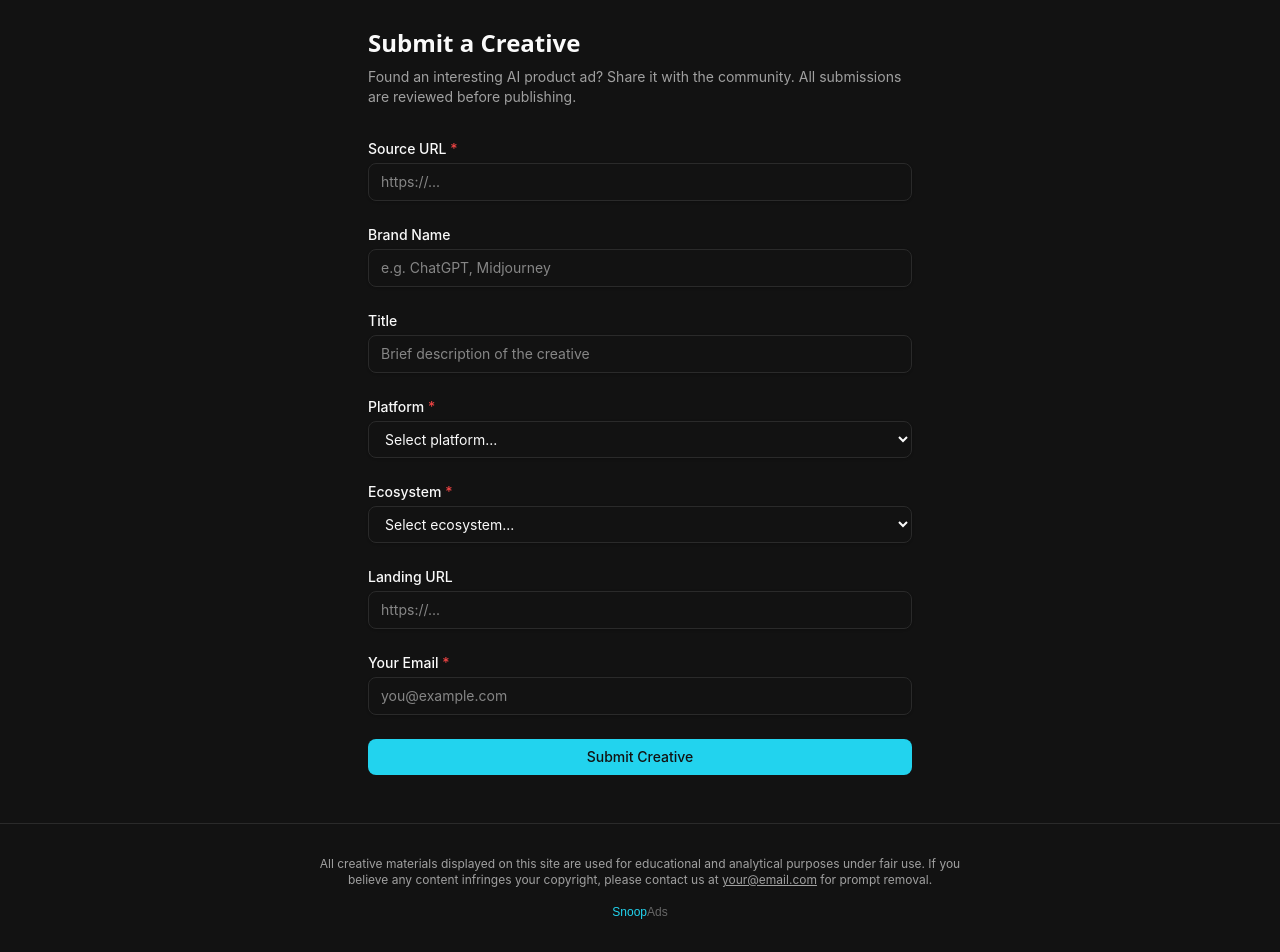
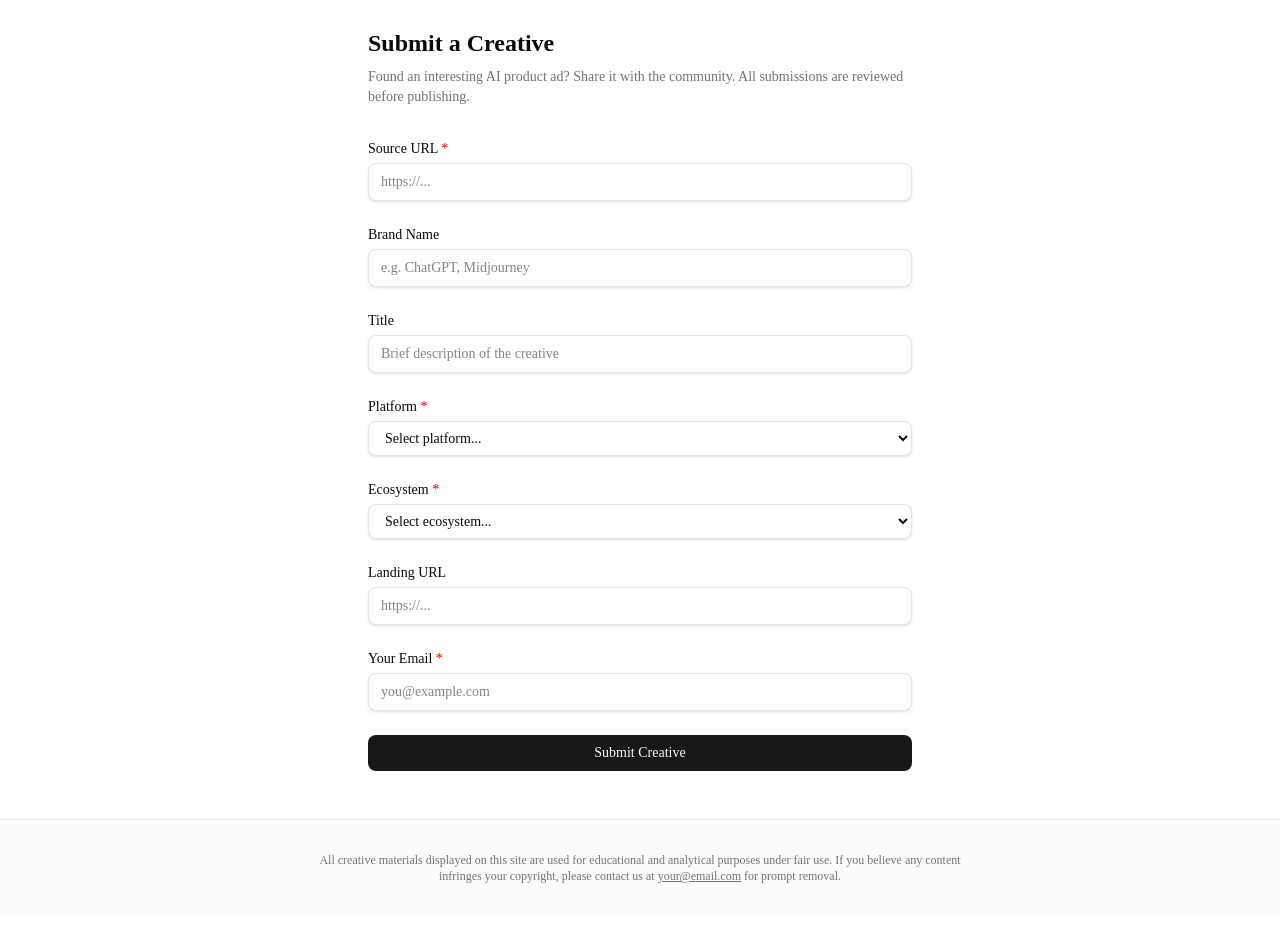
Before and after one commit to imdoinggreat/snoopads, a Next.js app: page /submit in a window 1280 px wide. Shown: the part 78-1030 px from the top of the page. After the commit the page ends 994 px from the top, so only its background shows below. Built offline with nearby package versions, Linux system fonts and the light colour scheme.

Commit message:
Revert "feat: dark minimal redesign with SnoopAds branding and mascot"
This reverts commit 02e396f8a99d328ae5260812ff0ab9405eede87d.

```diff
--- a/src/app/(frontend)/layout.tsx
+++ b/src/app/(frontend)/layout.tsx
@@ -4,30 +4,27 @@ import { Footer } from '@/components/footer'
 import './styles.css'
 
 export const metadata = {
-  title: 'SnoopAds — AI Creative Intelligence',
-  description: 'See how AI products win attention — discover, analyze, and learn from the best AI product ads across China and global markets.',
+  title: 'AI Creative DB',
+  description: 'AI Growth Creative Intelligence Database — discover, analyze, and learn from the best AI product ads worldwide.',
 }
 
 export default async function RootLayout({ children }: { children: React.ReactNode }) {
   return (
     <html lang="en">
-      <body className="min-h-screen flex flex-col bg-background text-foreground">
-        <header className="sticky top-0 z-50 border-b border-border/50 bg-background/80 backdrop-blur-md">
-          <div className="container max-w-6xl mx-auto px-4 h-14 flex items-center justify-between">
-            <Link href="/" className="flex items-center gap-2 group">
-              <span className="text-xl font-bold tracking-tight" style={{ fontFamily: 'Fredoka, sans-serif' }}>
-                <span className="text-primary">Snoop</span>
-                <span className="text-foreground">Ads</span>
-              </span>
+      <body className="flex min-h-screen flex-col">
+        <header className="sticky top-0 z-50 border-b bg-background/95 backdrop-blur supports-[backdrop-filter]:bg-background/60">
+          <div className="mx-auto flex h-14 max-w-7xl items-center justify-between px-4">
+            <Link href="/" className="text-lg font-bold tracking-tight">
+              AI Creative DB
             </Link>
-            <nav className="flex gap-6 text-sm">
-              <Link href="/explore" className="text-muted-foreground hover:text-primary transition-colors">
+            <nav className="flex items-center gap-6 text-sm">
+              <Link href="/explore" className="text-muted-foreground hover:text-foreground transition-colors">
                 Explore
               </Link>
-              <Link href="/submit" className="text-muted-foreground hover:text-primary transition-colors">
+              <Link href="/submit" className="text-muted-foreground hover:text-foreground transition-colors">
                 Submit
               </Link>
-              <Link href="/about" className="text-muted-foreground hover:text-primary transition-colors">
+              <Link href="/about" className="text-muted-foreground hover:text-foreground transition-colors">
                 About
               </Link>
             </nav>
--- a/src/app/(frontend)/page.tsx
+++ b/src/app/(frontend)/page.tsx
@@ -7,15 +7,16 @@ import configPromise from '@payload-config'
 import { SearchBar } from '@/components/search-bar'
 import { CreativeCard } from '@/components/creative-card'
 import { extractArrayValues } from '@/lib/queries'
-import { SnoopMascot } from '@/components/snoop-mascot'
+import { Skeleton } from '@/components/ui/skeleton'
+import { Badge } from '@/components/ui/badge'
 
-const QUICK_FILTERS = [
-  { label: 'China', params: '?ecosystem=china' },
-  { label: 'Global', params: '?ecosystem=global' },
-  { label: '\u6296\u97F3', params: '?platform=douyin' },
-  { label: 'Meta', params: '?platform=facebook' },
-  { label: 'Pain Point', params: '?hookType=pain_point' },
-  { label: 'Efficiency', params: '?hookType=efficiency' },
+const quickFilters = [
+  { label: 'TikTok Ads', params: 'platform=tiktok' },
+  { label: 'Douyin Ads', params: 'platform=douyin' },
+  { label: 'Pain Point Hooks', params: 'hookType=pain_point' },
+  { label: 'China Ecosystem', params: 'ecosystem=china' },
+  { label: 'Product Demos', params: 'hookType=product_demo' },
+  { label: 'Social Proof', params: 'hookType=social_proof' },
 ]
 
 export default async function HomePage() {
@@ -36,98 +37,81 @@ export default async function HomePage() {
   const creatives = creativesRes.docs
 
   return (
-    <div className="min-h-screen">
-      {/* Hero - centered, symmetric */}
-      <section className="flex flex-col items-center justify-center text-center py-24 px-4 relative overflow-hidden">
-        {/* Subtle radial glow */}
-        <div className="absolute inset-0 bg-[radial-gradient(ellipse_at_center,_rgba(34,211,238,0.08)_0%,_transparent_70%)]" />
-
-        <div className="relative z-10 flex flex-col items-center gap-6 max-w-2xl">
-          {/* Mascot */}
-          <div className="animate-fade-in-up relative">
-            <SnoopMascot className="w-48 h-auto" />
-          </div>
-
-          {/* Title */}
-          <h1 className="text-4xl md:text-5xl font-bold tracking-tight animate-fade-in-up delay-300" style={{ fontFamily: 'Fredoka, sans-serif' }}>
-            <span className="text-primary">Snoop</span>
-            <span className="text-foreground">Ads</span>
+    <div>
+      {/* Hero */}
+      <section className="border-b bg-muted/30 py-16 md:py-24">
+        <div className="mx-auto max-w-7xl px-4 text-center">
+          <h1 className="text-3xl font-bold tracking-tight md:text-5xl">
+            AI Growth Creative Intelligence
           </h1>
-
-          {/* Subtitle */}
-          <p className="text-muted-foreground text-lg md:text-xl max-w-lg animate-fade-in-up delay-500">
-            See how AI products win attention — across China and global markets.
+          <p className="mx-auto mt-4 max-w-2xl text-muted-foreground">
+            Discover, analyze, and learn from the best AI product ads across China and global
+            markets. Build better creatives with real-world intelligence.
           </p>
-
-          {/* Search */}
-          <div className="w-full max-w-md animate-fade-in-up delay-700">
-            <Suspense>
+          <div className="mx-auto mt-8 max-w-md">
+            <Suspense fallback={<Skeleton className="h-8 w-full" />}>
               <SearchBar />
             </Suspense>
           </div>
-
-          {/* Quick filters */}
-          <div className="flex flex-wrap gap-2 justify-center animate-fade-in-up delay-1000">
-            {QUICK_FILTERS.map((f) => (
-              <Link
-                key={f.label}
-                href={`/explore${f.params}`}
-                className="px-3 py-1 text-xs border border-border rounded-full text-muted-foreground hover:text-primary hover:border-primary transition-colors"
-              >
+          <div className="mx-auto mt-4 flex max-w-xl flex-wrap justify-center gap-2">
+            {quickFilters.map((f) => (
+              <Link key={f.params} href={`/explore?${f.params}`}>
+                <Badge variant="outline" className="cursor-pointer hover:bg-accent">
                   {f.label}
+                </Badge>
               </Link>
             ))}
           </div>
-
-          {/* CTA */}
-          <Link
-            href="/explore"
-            className="mt-4 px-8 py-3 bg-primary text-primary-foreground rounded-full font-semibold text-sm cta-glow animate-fade-in-up delay-1200"
-          >
-            Start Exploring →
-          </Link>
         </div>
       </section>
 
       {/* Featured Collections */}
       {collections.length > 0 && (
-        <section className="container max-w-6xl mx-auto px-4 py-12 space-y-6">
-          <h2 className="text-xl font-semibold" style={{ fontFamily: 'Fredoka, sans-serif' }}>
-            Collections
-          </h2>
-          <div className="grid grid-cols-2 md:grid-cols-3 gap-3">
-            {collections.map((col: any) => (
+        <section className="py-12">
+          <div className="mx-auto max-w-7xl px-4">
+            <h2 className="text-xl font-semibold">Featured Collections</h2>
+            <div className="mt-6 grid gap-4 sm:grid-cols-2 lg:grid-cols-3">
+              {collections.map((col: any) => {
+                const coverUrl =
+                  typeof col.coverImage === 'object' && col.coverImage?.url
+                    ? col.coverImage.url
+                    : null
+                return (
                   <Link
                     key={col.id}
                     href={`/explore?collection=${col.slug}`}
-                className="border border-border rounded-xl p-4 card-hover bg-card"
+                    className="group relative overflow-hidden rounded-xl border bg-card p-6 transition-shadow hover:shadow-md"
                   >
-                <p className="font-medium text-sm">{col.name}</p>
+                    <h3 className="font-medium group-hover:underline">{col.name}</h3>
                     {col.description && (
-                  <p className="text-xs text-muted-foreground mt-1 line-clamp-2">
+                      <p className="mt-1 text-sm text-muted-foreground line-clamp-2">
                         {col.description}
                       </p>
                     )}
                   </Link>
-            ))}
+                )
+              })}
+            </div>
           </div>
         </section>
       )}
 
       {/* Latest Creatives */}
-      <section className="container max-w-6xl mx-auto px-4 py-12 space-y-6">
+      <section className="border-t py-12">
+        <div className="mx-auto max-w-7xl px-4">
           <div className="flex items-center justify-between">
-          <h2 className="text-xl font-semibold" style={{ fontFamily: 'Fredoka, sans-serif' }}>
-            Latest
-          </h2>
-          <Link href="/explore" className="text-sm text-muted-foreground hover:text-primary transition-colors">
-            View all →
+            <h2 className="text-xl font-semibold">Latest Creatives</h2>
+            <Link
+              href="/explore"
+              className="text-sm text-muted-foreground hover:text-foreground"
+            >
+              View all
             </Link>
           </div>
-        {creatives.length > 0 ? (
-          <div className="grid grid-cols-2 md:grid-cols-3 lg:grid-cols-4 gap-4">
+          <div className="mt-6 grid gap-4 sm:grid-cols-2 lg:grid-cols-3 xl:grid-cols-4">
             {creatives.map((doc: any) => {
-              const brand = typeof doc.brand === 'object' ? doc.brand : null
+              const brand =
+                typeof doc.brand === 'object' ? doc.brand : null
               const useCases = extractArrayValues(doc.useCase)
               return (
                 <CreativeCard
@@ -145,12 +129,12 @@ export default async function HomePage() {
               )
             })}
           </div>
-        ) : (
-          <div className="text-center py-16 text-muted-foreground border border-dashed border-border rounded-xl">
-            <p className="text-lg mb-2">No creatives yet</p>
-            <p className="text-sm">Go to <Link href="/admin" className="text-primary hover:underline">/admin</Link> to add your first entry.</p>
+          {creatives.length === 0 && (
+            <p className="mt-8 text-center text-sm text-muted-foreground">
+              No approved creatives yet. Be the first to submit one!
+            </p>
+          )}
         </div>
-        )}
       </section>
     </div>
   )
--- a/src/app/(frontend)/styles.css
+++ b/src/app/(frontend)/styles.css
@@ -1,14 +1,12 @@
 @import "tailwindcss";
 @import "tw-animate-css";
 @import "shadcn/tailwind.css";
-@import url('https://fonts.googleapis.com/css2?family=Fredoka:wght@400;500;600;700&family=Inter:wght@300;400;500;600;700&display=swap');
 
 @custom-variant dark (&:is(.dark *));
 
 @theme inline {
-    --font-heading: 'Fredoka', var(--font-sans);
-    --font-sans: 'Inter', system-ui, sans-serif;
-    /* Keep existing shadcn theme vars but override colors */
+    --font-heading: var(--font-sans);
+    --font-sans: var(--font-sans);
     --color-sidebar-ring: var(--sidebar-ring);
     --color-sidebar-border: var(--sidebar-border);
     --color-sidebar-accent-foreground: var(--sidebar-accent-foreground);
@@ -50,162 +48,82 @@
 }
 
 :root {
-    --background: #121212;
-    --foreground: #FAFAFA;
-    --card: #1A1A1A;
-    --card-foreground: #FAFAFA;
-    --popover: #1A1A1A;
-    --popover-foreground: #FAFAFA;
-    --primary: #22D3EE;
-    --primary-foreground: #121212;
-    --secondary: #1E1E1E;
-    --secondary-foreground: #FAFAFA;
-    --muted: #1E1E1E;
-    --muted-foreground: #A0A0A0;
-    --accent: #1E1E1E;
-    --accent-foreground: #FAFAFA;
-    --destructive: #EF4444;
-    --border: #2A2A2A;
-    --input: #2A2A2A;
-    --ring: #22D3EE;
-    --chart-1: #22D3EE;
-    --chart-2: #A78BFA;
-    --chart-3: #34D399;
-    --chart-4: #FBBF24;
-    --chart-5: #F87171;
+    --background: oklch(1 0 0);
+    --foreground: oklch(0.145 0 0);
+    --card: oklch(1 0 0);
+    --card-foreground: oklch(0.145 0 0);
+    --popover: oklch(1 0 0);
+    --popover-foreground: oklch(0.145 0 0);
+    --primary: oklch(0.205 0 0);
+    --primary-foreground: oklch(0.985 0 0);
+    --secondary: oklch(0.97 0 0);
+    --secondary-foreground: oklch(0.205 0 0);
+    --muted: oklch(0.97 0 0);
+    --muted-foreground: oklch(0.556 0 0);
+    --accent: oklch(0.97 0 0);
+    --accent-foreground: oklch(0.205 0 0);
+    --destructive: oklch(0.577 0.245 27.325);
+    --border: oklch(0.922 0 0);
+    --input: oklch(0.922 0 0);
+    --ring: oklch(0.708 0 0);
+    --chart-1: oklch(0.87 0 0);
+    --chart-2: oklch(0.556 0 0);
+    --chart-3: oklch(0.439 0 0);
+    --chart-4: oklch(0.371 0 0);
+    --chart-5: oklch(0.269 0 0);
     --radius: 0.625rem;
-    --sidebar: #1A1A1A;
-    --sidebar-foreground: #FAFAFA;
-    --sidebar-primary: #22D3EE;
-    --sidebar-primary-foreground: #121212;
-    --sidebar-accent: #1E1E1E;
-    --sidebar-accent-foreground: #FAFAFA;
-    --sidebar-border: #2A2A2A;
-    --sidebar-ring: #22D3EE;
+    --sidebar: oklch(0.985 0 0);
+    --sidebar-foreground: oklch(0.145 0 0);
+    --sidebar-primary: oklch(0.205 0 0);
+    --sidebar-primary-foreground: oklch(0.985 0 0);
+    --sidebar-accent: oklch(0.97 0 0);
+    --sidebar-accent-foreground: oklch(0.205 0 0);
+    --sidebar-border: oklch(0.922 0 0);
+    --sidebar-ring: oklch(0.708 0 0);
+}
+
+.dark {
+    --background: oklch(0.145 0 0);
+    --foreground: oklch(0.985 0 0);
+    --card: oklch(0.205 0 0);
+    --card-foreground: oklch(0.985 0 0);
+    --popover: oklch(0.205 0 0);
+    --popover-foreground: oklch(0.985 0 0);
+    --primary: oklch(0.922 0 0);
+    --primary-foreground: oklch(0.205 0 0);
+    --secondary: oklch(0.269 0 0);
+    --secondary-foreground: oklch(0.985 0 0);
+    --muted: oklch(0.269 0 0);
+    --muted-foreground: oklch(0.708 0 0);
+    --accent: oklch(0.269 0 0);
+    --accent-foreground: oklch(0.985 0 0);
+    --destructive: oklch(0.704 0.191 22.216);
+    --border: oklch(1 0 0 / 10%);
+    --input: oklch(1 0 0 / 15%);
+    --ring: oklch(0.556 0 0);
+    --chart-1: oklch(0.87 0 0);
+    --chart-2: oklch(0.556 0 0);
+    --chart-3: oklch(0.439 0 0);
+    --chart-4: oklch(0.371 0 0);
+    --chart-5: oklch(0.269 0 0);
+    --sidebar: oklch(0.205 0 0);
+    --sidebar-foreground: oklch(0.985 0 0);
+    --sidebar-primary: oklch(0.488 0.243 264.376);
+    --sidebar-primary-foreground: oklch(0.985 0 0);
+    --sidebar-accent: oklch(0.269 0 0);
+    --sidebar-accent-foreground: oklch(0.985 0 0);
+    --sidebar-border: oklch(1 0 0 / 10%);
+    --sidebar-ring: oklch(0.556 0 0);
 }
 
 @layer base {
   * {
     @apply border-border outline-ring/50;
-  }
+    }
   body {
     @apply bg-background text-foreground;
-    font-family: 'Inter', system-ui, sans-serif;
-  }
+    }
   html {
     @apply font-sans;
-  }
-  h1, h2, h3, h4, h5, h6 {
-    font-family: 'Fredoka', system-ui, sans-serif;
-  }
+    }
 }
-
-/* Mascot glow effect */
-.mascot-glow {
-  filter: drop-shadow(0 0 8px rgba(255, 255, 255, 0.4));
-  transition: filter 0.3s ease;
-}
-.mascot-glow:hover {
-  filter: drop-shadow(0 0 16px rgba(34, 211, 238, 0.6));
-}
-
-/* Sniffing nose animation */
-@keyframes sniff {
-  0%, 100% { transform: translateX(0); }
-  25% { transform: translateX(2px) translateY(-1px); }
-  50% { transform: translateX(-1px) translateY(1px); }
-  75% { transform: translateX(1px); }
-}
-.animate-sniff {
-  animation: sniff 2s ease-in-out infinite;
-}
-
-/* Ear twitch */
-@keyframes ear-twitch {
-  0%, 90%, 100% { transform: rotate(0deg); }
-  93% { transform: rotate(-3deg); }
-  96% { transform: rotate(2deg); }
-}
-.animate-ear {
-  animation: ear-twitch 4s ease-in-out infinite;
-  transform-origin: bottom center;
-}
-
-/* Breathing */
-@keyframes breathe {
-  0%, 100% { transform: scaleY(1); }
-  50% { transform: scaleY(1.02); }
-}
-.animate-breathe {
-  animation: breathe 3s ease-in-out infinite;
-  transform-origin: bottom center;
-}
-
-/* Tail wag */
-@keyframes wag {
-  0%, 100% { transform: rotate(0deg); }
-  25% { transform: rotate(15deg); }
-  75% { transform: rotate(-10deg); }
-}
-.animate-wag {
-  animation: wag 0.6s ease-in-out infinite;
-  transform-origin: left center;
-}
-
-/* Draw-in stroke animation */
-@keyframes draw {
-  to { stroke-dashoffset: 0; }
-}
-.animate-draw {
-  stroke-dasharray: 1000;
-  stroke-dashoffset: 1000;
-  animation: draw 2s ease-out forwards;
-}
-
-/* Fade in up */
-@keyframes fadeInUp {
-  from { opacity: 0; transform: translateY(20px); }
-  to { opacity: 1; transform: translateY(0); }
-}
-.animate-fade-in-up {
-  animation: fadeInUp 0.8s ease-out forwards;
-  opacity: 0;
-}
-.delay-300 { animation-delay: 0.3s; }
-.delay-500 { animation-delay: 0.5s; }
-.delay-700 { animation-delay: 0.7s; }
-.delay-1000 { animation-delay: 1s; }
-.delay-1200 { animation-delay: 1.2s; }
-
-/* CTA glow */
-.cta-glow {
-  box-shadow: 0 0 20px rgba(34, 211, 238, 0.3);
-  transition: box-shadow 0.3s ease, transform 0.2s ease;
-}
-.cta-glow:hover {
-  box-shadow: 0 0 30px rgba(34, 211, 238, 0.6);
-  transform: scale(1.02);
-}
-
-/* Card hover */
-.card-hover {
-  transition: transform 0.2s ease, box-shadow 0.2s ease, border-color 0.2s ease;
-}
-.card-hover:hover {
-  transform: translateY(-2px);
-  box-shadow: 0 4px 20px rgba(0, 0, 0, 0.4);
-  border-color: #22D3EE;
-}
-
-/* Reduced motion */
-@media (prefers-reduced-motion: reduce) {
-  .animate-sniff,
-  .animate-ear,
-  .animate-breathe,
-  .animate-wag,
-  .animate-draw,
-  .animate-fade-in-up {
-    animation: none !important;
-    opacity: 1 !important;
-  }
-}
--- a/src/components/filter-panel.tsx
+++ b/src/components/filter-panel.tsx
@@ -77,7 +77,7 @@ export function FilterPanel() {
         <select
           value={searchParams.get('ecosystem') ?? ''}
           onChange={(e) => handleChange('ecosystem', e.target.value)}
-          className="flex h-8 w-full rounded-lg border border-border bg-card text-foreground px-2.5 py-1 text-sm outline-none focus-visible:border-ring focus-visible:ring-3 focus-visible:ring-ring/50"
+          className="flex h-8 w-full rounded-lg border border-input bg-transparent px-2.5 py-1 text-sm outline-none focus-visible:border-ring focus-visible:ring-3 focus-visible:ring-ring/50"
         >
           {ecosystems.map((opt) => (
             <option key={opt.value} value={opt.value}>
@@ -92,7 +92,7 @@ export function FilterPanel() {
         <select
           value={searchParams.get('platform') ?? ''}
           onChange={(e) => handleChange('platform', e.target.value)}
-          className="flex h-8 w-full rounded-lg border border-border bg-card text-foreground px-2.5 py-1 text-sm outline-none focus-visible:border-ring focus-visible:ring-3 focus-visible:ring-ring/50"
+          className="flex h-8 w-full rounded-lg border border-input bg-transparent px-2.5 py-1 text-sm outline-none focus-visible:border-ring focus-visible:ring-3 focus-visible:ring-ring/50"
         >
           {platforms.map((opt) => (
             <option key={opt.value} value={opt.value}>
@@ -107,7 +107,7 @@ export function FilterPanel() {
         <select
           value={searchParams.get('hookType') ?? ''}
           onChange={(e) => handleChange('hookType', e.target.value)}
-          className="flex h-8 w-full rounded-lg border border-border bg-card text-foreground px-2.5 py-1 text-sm outline-none focus-visible:border-ring focus-visible:ring-3 focus-visible:ring-ring/50"
+          className="flex h-8 w-full rounded-lg border border-input bg-transparent px-2.5 py-1 text-sm outline-none focus-visible:border-ring focus-visible:ring-3 focus-visible:ring-ring/50"
         >
           {hookTypes.map((opt) => (
             <option key={opt.value} value={opt.value}>
--- a/src/components/footer.tsx
+++ b/src/components/footer.tsx
@@ -2,21 +2,16 @@ export function Footer() {
   const contactEmail = process.env.NEXT_PUBLIC_CONTACT_EMAIL ?? 'contact@example.com'
 
   return (
-    <footer className="border-t border-border bg-background">
-      <div className="mx-auto max-w-6xl px-4 py-8 text-center text-xs text-muted-foreground">
+    <footer className="border-t bg-muted/30">
+      <div className="mx-auto max-w-7xl px-4 py-8 text-center text-xs text-muted-foreground">
         <p className="max-w-2xl mx-auto">
           All creative materials displayed on this site are used for educational and analytical
           purposes under fair use. If you believe any content infringes your copyright, please
           contact us at{' '}
-          <a href={`mailto:${contactEmail}`} className="underline hover:text-primary transition-colors">
+          <a href={`mailto:${contactEmail}`} className="underline hover:text-foreground">
             {contactEmail}
           </a>{' '}
           for prompt removal.
-        </p>
-        <p className="mt-4 text-muted-foreground/60">
-          <span style={{ fontFamily: 'Fredoka, sans-serif' }}>
-            <span className="text-primary">Snoop</span>Ads
-          </span>
         </p>
       </div>
     </footer>
--- a/src/components/search-bar.tsx
+++ b/src/components/search-bar.tsx
@@ -35,7 +35,7 @@ export function SearchBar() {
         placeholder="Search creatives..."
         defaultValue={searchParams.get('q') ?? ''}
         onChange={handleChange}
-        className={`bg-card/50 border-border text-foreground placeholder:text-muted-foreground ${isPending ? 'opacity-70' : ''}`}
+        className={isPending ? 'opacity-70' : ''}
       />
     </div>
   )
```
Also changed, not shown: src/components/creative-card.tsx (+19 -15 lines), src/components/snoop-mascot.tsx (deleted, +0 -117 lines). Lines whose indentation alone changed are shown as unchanged.
